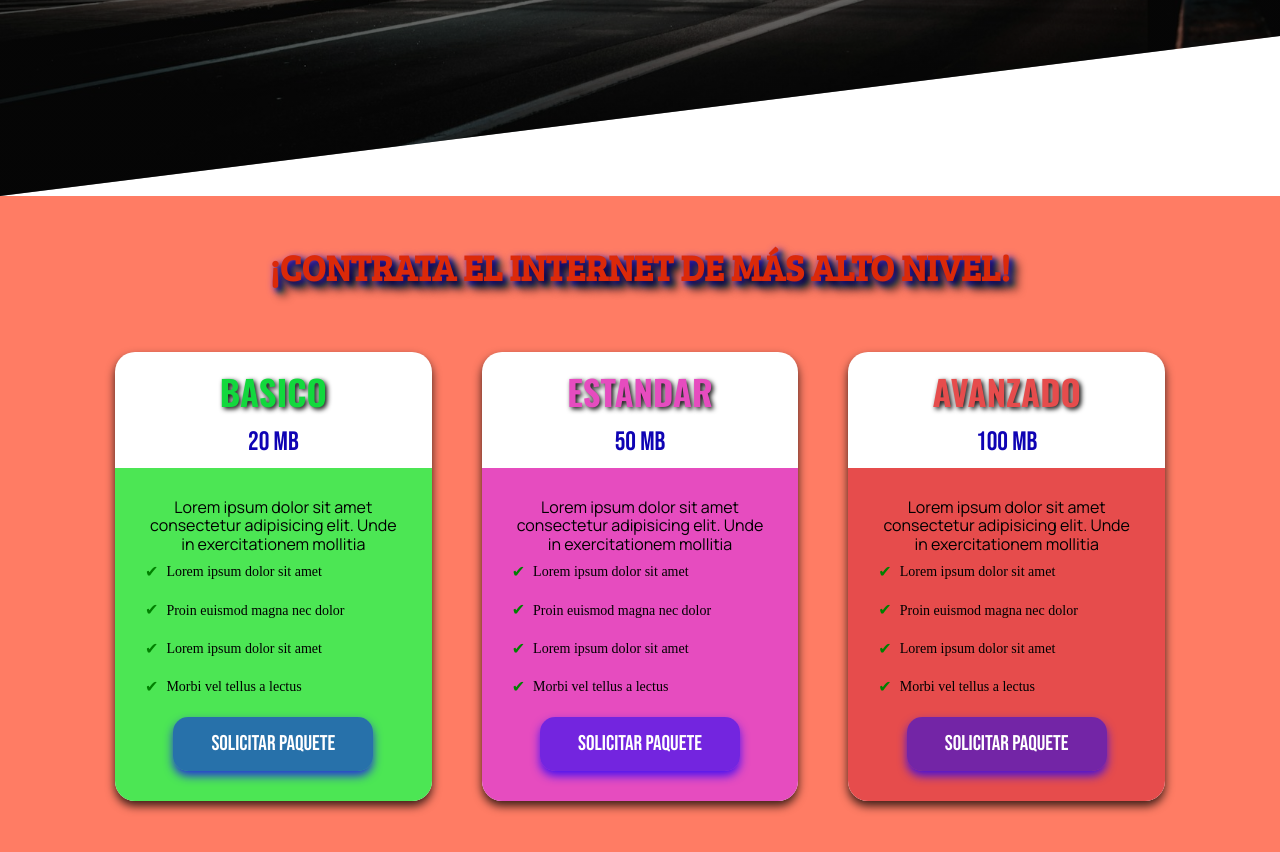
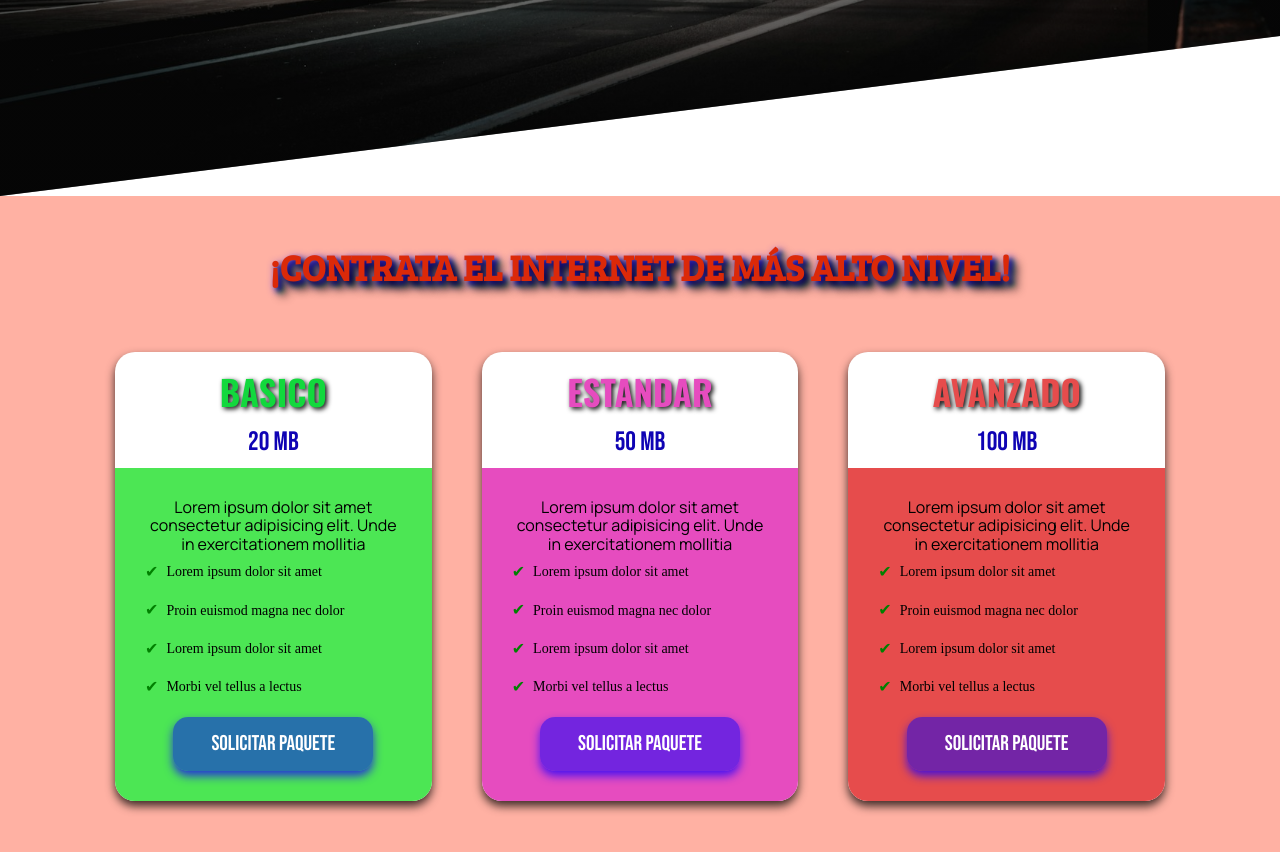
Before and after one commit to jmart-9/digitalplay, a plain HTML site: page index.html in a window 1280 px wide. Shown: the part 604-1456 px from the top of the page. Drawn offline with nearby package versions, Linux system fonts and the light colour scheme.

Commit message:
version 1.02
background section cards

```diff
--- a/css/styles.css
+++ b/css/styles.css
@@ -185,7 +185,7 @@ body{
     flex-direction: column;
     text-align: center;
     justify-content: center;
-    background-color: #ff7c64;
+    background-color: #ffb1a3;
 }
 .title-internet h2{
     color: #db2909;
```
